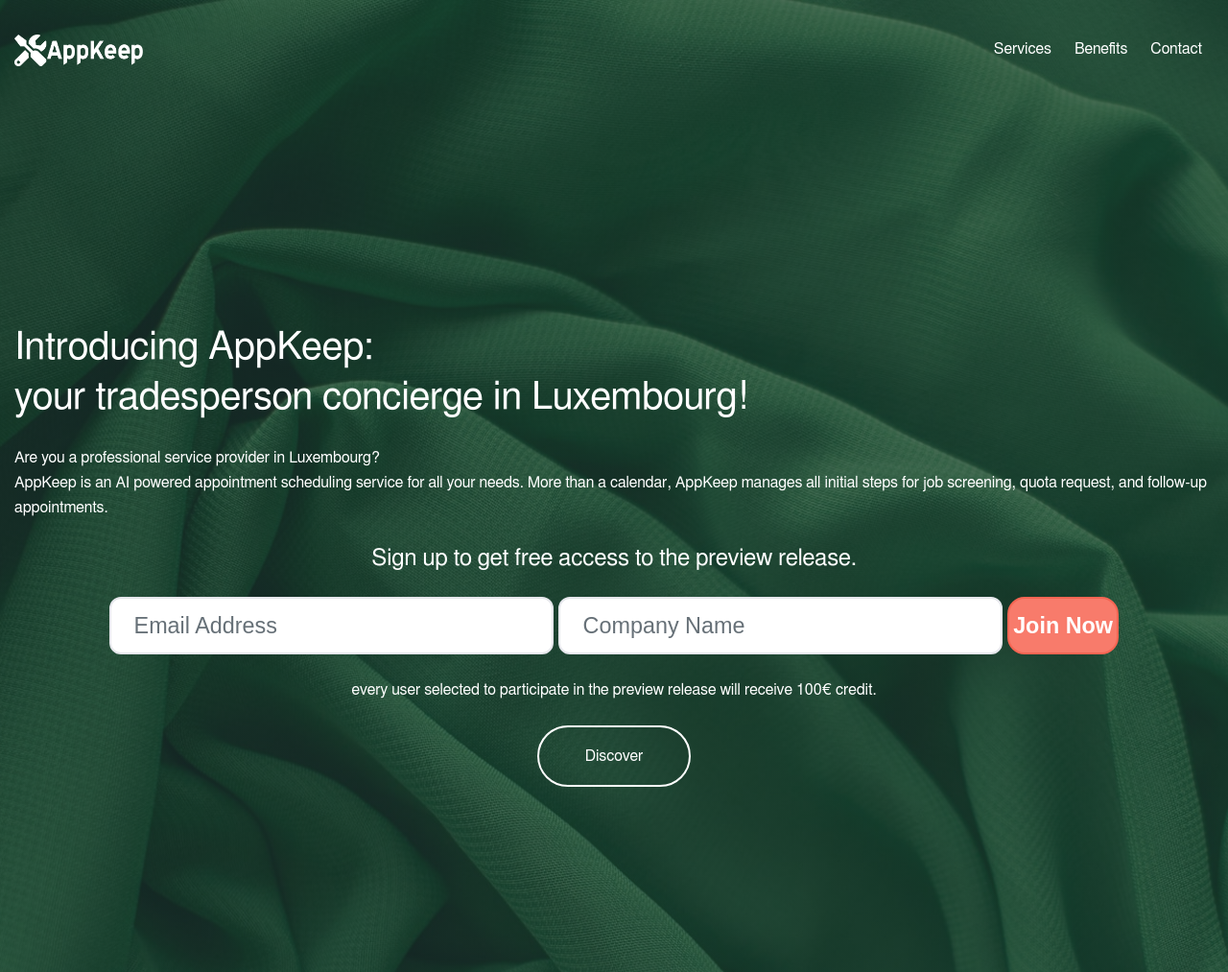
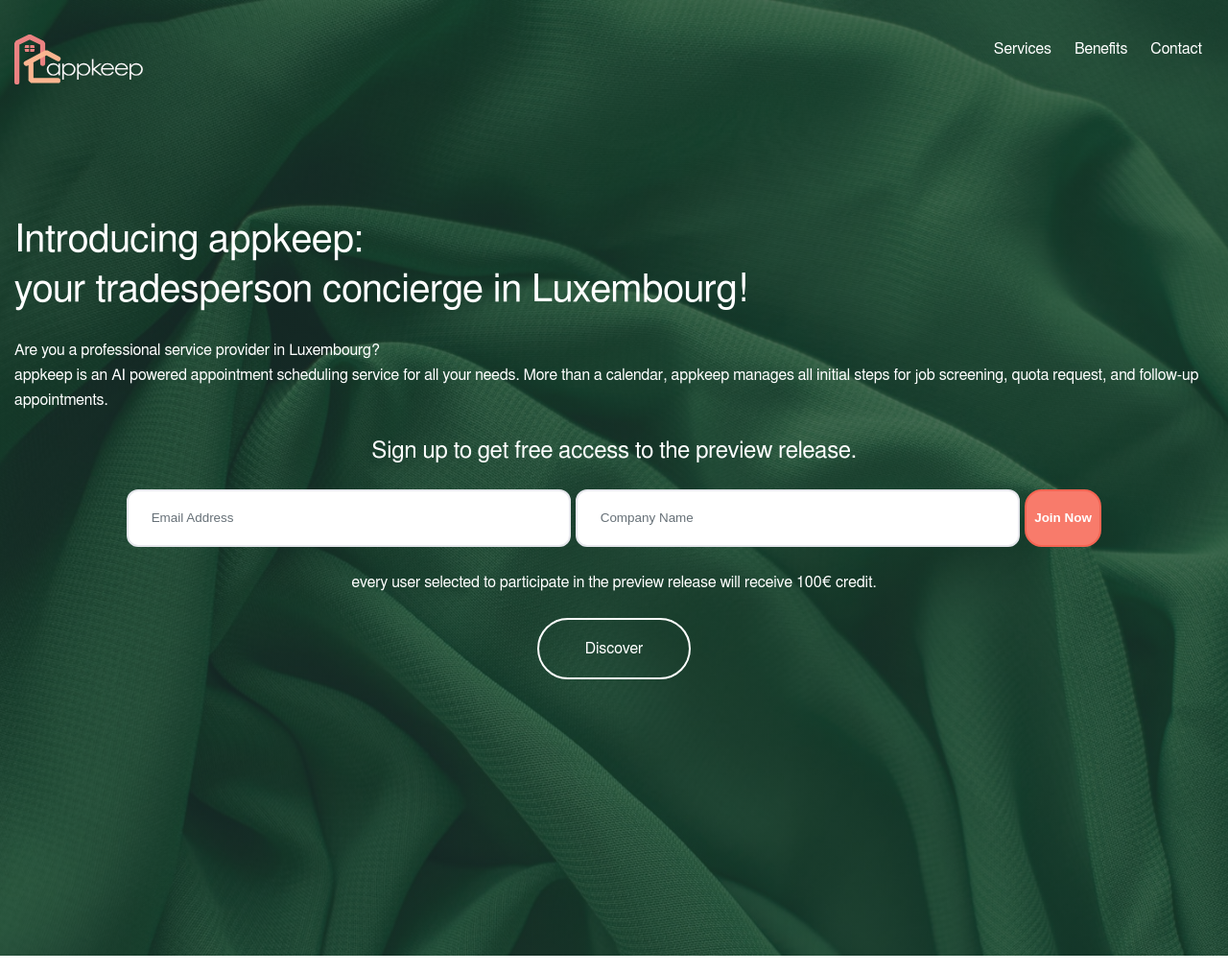
Before and after one commit to appkeep-lu/appkeep.lu, a plain HTML site: page index.html in a window 1280 px wide. Shown: the top 1013 px of the page at 96% size. Drawn offline with Linux system fonts and the light colour scheme; a web font is replaced by a local one.

Commit message:
fix logo, favicon, fix header padding

```diff
--- a/index.html
+++ b/index.html
@@ -6,28 +6,28 @@
 
         <!-- SEO Meta Tags -->
         <meta name="description"
-              content="Introducing AppKeep: your tradesperson concierge in Luxembourg!
+              content="Introducing appkeep: your tradesperson concierge in Luxembourg!
                        Are you a professional service provider in Luxembourg?
                        EurekApp is an AI powered appointment scheduling service for all
-                       your needs. More than a calendar, AppKeep manages all initial steps for job
+                       your needs. More than a calendar, appkeep manages all initial steps for job
                        screening, quota request, and follow-up appointments.">
         <meta name="author" content="GGY Sarl">
 
         <!-- OG Meta Tags to improve the way the post looks when you share the page on Facebook, Twitter, LinkedIn -->
-        <meta property="og:site_name" content="AppKeep"> <!-- website name -->
+        <meta property="og:site_name" content="appkeep"> <!-- website name -->
         <meta property="og:site" content="appkeep.lu"> <!-- website link -->
-        <meta property="og:title" content="AppKeep - your tradesperson concierge in Luxembourg"> <!-- title shown in the actual shared post -->
-        <meta property="og:description" content="Introducing AppKeep: your tradesperson concierge in Luxembourg!
+        <meta property="og:title" content="appkeep - your tradesperson concierge in Luxembourg"> <!-- title shown in the actual shared post -->
+        <meta property="og:description" content="Introducing appkeep: your tradesperson concierge in Luxembourg!
                        Are you a professional service provider in Luxembourg?
                        EurekApp is an AI powered appointment scheduling service for all
-                       your needs. More than a calendar, AppKeep manages all initial steps for job
+                       your needs. More than a calendar, appkeep manages all initial steps for job
                        screening, quota request, and follow-up appointments."> <!-- description shown in the actual shared post -->
         <meta property="og:image" content=""> <!-- image link, make sure it's jpg -->
         <meta property="og:url" content="appkeep.lu"> <!-- where do you want your post to link to -->
         <meta name="twitter:card" content="summary_large_image"> <!-- to have large image post format in Twitter -->
 
         <!-- Webpage Title -->
-        <title>AppKeep - your tradesperson concierge in Luxembourg</title>
+        <title>appkeep - your tradesperson concierge in Luxembourg</title>
 
         <!-- Styles -->
         <link href="style/css2.css" rel="stylesheet">
@@ -36,7 +36,7 @@
         <link href="style/toastify.css" rel="stylesheet">
 
         <!-- Favicon  -->
-        <link rel="icon" href="images/favicon.png">
+        <link rel="icon" href="images/favicon.svg">
     </head>
     <body>
 
@@ -45,7 +45,7 @@
             <div class="container flex">
 
                 <!-- Image Logo -->
-                <a class="logo-image" href="https://appkeep.lu/index.html"><img src="images/logo.png" alt="AppKeep.lu"></a>
+                <a class="logo-image" href="https://appkeep.lu/index.html"><img src="images/logo.svg" alt="appkeep.lu"></a>
 
                 <!-- Text Logo - Use this if you don't have a graphic logo -->
                 <!-- <a class="logo-text" href="index.html">Name</a> -->
@@ -66,10 +66,10 @@
         <header>
             <div class="container">
                 <div class="text-container" style="text-align: left">
-                    <h2 class="v-space white h-large">Introducing AppKeep:<br />your tradesperson concierge in Luxembourg!</h2>
+                    <h2 class="v-space white h-large">Introducing appkeep:<br />your tradesperson concierge in Luxembourg!</h2>
 
-                    <p class="white">Are you a professional service provider in Luxembourg?<br />AppKeep is an AI powered appointment scheduling service for all
-                    your needs. More than a calendar, AppKeep manages all initial steps for job screening, quota request, and follow-up appointments.</p>
+                    <p class="white">Are you a professional service provider in Luxembourg?<br />appkeep is an AI powered appointment scheduling service for all
+                    your needs. More than a calendar, appkeep manages all initial steps for job screening, quota request, and follow-up appointments.</p>
 
                     <!-- Newsletter -->
                     <div id="newsletter" tabindex="-1" style="outline: none;">
@@ -81,7 +81,7 @@
                                 <div class="form-group">
                                     <input name="email" type="email" class="form-inline-input" style="width: 38%;" placeholder="Email Address" required="" />
                                     <input name="name" type="text" class="form-inline-input" style="width: 38%;" placeholder="Company Name" required="" />
-                                    <button id="newsletterBtn" type="submit" class="form-inline-submit-button" style="width: 5em;">Join Now</button>
+                                    <button id="newsletterBtn" type="submit" class="form-inline-submit-button" style="width: 6em;">Join Now</button>
                                 </div>
                             </form>
                             <!-- end of newsletter form -->
@@ -198,7 +198,7 @@
                 <div>
 
                     <!-- Image Logo -->
-                    <a class="logo-image" href="https://appkeep.lu/index.html"><img src="images/logo.png" alt="AppKeep.lu"></a>
+                    <a class="logo-image" href="https://appkeep.lu/index.html"><img src="images/logo.svg" alt="appkeep.lu"></a>
 
                     <!-- Text Logo -->
                     <!-- <a class="logo-text" href="index.html">Name</a> -->
--- a/style/styles.css
+++ b/style/styles.css
@@ -274,7 +274,7 @@
 	border: 2px solid #e6e7ec;
 	background-color: #ffffff;
 	color: #667077;
-	font-size: calc(.5em + 1.2vw);
+	font-size: calc(.2em + .8vw);
 	line-height: 1.5rem;
 	font-family: "Poppins", sans-serif;
 	-webkit-appearance: none; /* removes inner shadow on form inputs on ios safari */
@@ -310,7 +310,7 @@
 	background-color: #25563f;
 	color: #ffffff;
 	font-weight: 400;
-	font-size: calc(.5em + 1.2vw);
+	font-size: calc(.2em + .8vw);
 	line-height: 0;
 	font-family: "Poppins", sans-serif;
 	cursor: pointer;
@@ -337,7 +337,7 @@
 	border-radius: 12px;
 	background-color: #ffffff;
 	color: #667077;
-	font-size: calc(.5em + 1.2vw);
+	font-size: calc(.2em + .8vw);
 	line-height: 1.5rem;
 	font-family: "Poppins", sans-serif;
 	-webkit-appearance: none; /* removes inner shadow on form inputs on ios safari */
@@ -368,7 +368,7 @@
 	background-color: #f87b6b;
 	color: #ffffff;
 	font-weight: bold;
-	font-size: calc(.5em + 1.2vw);
+	font-size: calc(.2em + .8vw);
 	line-height: 0;
 	font-family: "Poppins", sans-serif;
 	cursor: pointer;
@@ -442,7 +442,7 @@
 /*     Header     */
 /******************/
 header {
-	padding-top: 13rem;
+	padding-top: 9rem;
 	padding-bottom: 9rem;
 	background: linear-gradient(to bottom right, rgba(28, 54, 51, 0.7), rgba(28, 54, 51, 0.7)), url('../images/header-background.jpg') center center no-repeat;
 	background-size: cover;
@@ -786,7 +786,7 @@
 
 	/* Header */
 	header {
-		padding-top: 19.5rem;
+		padding-top: 12.5rem;
 		padding-bottom: 18rem;
 	}
 
```
Also changed, not shown: images/favicon.png (deleted), images/favicon.svg, images/logo.png (deleted), images/logo.svg (added).
